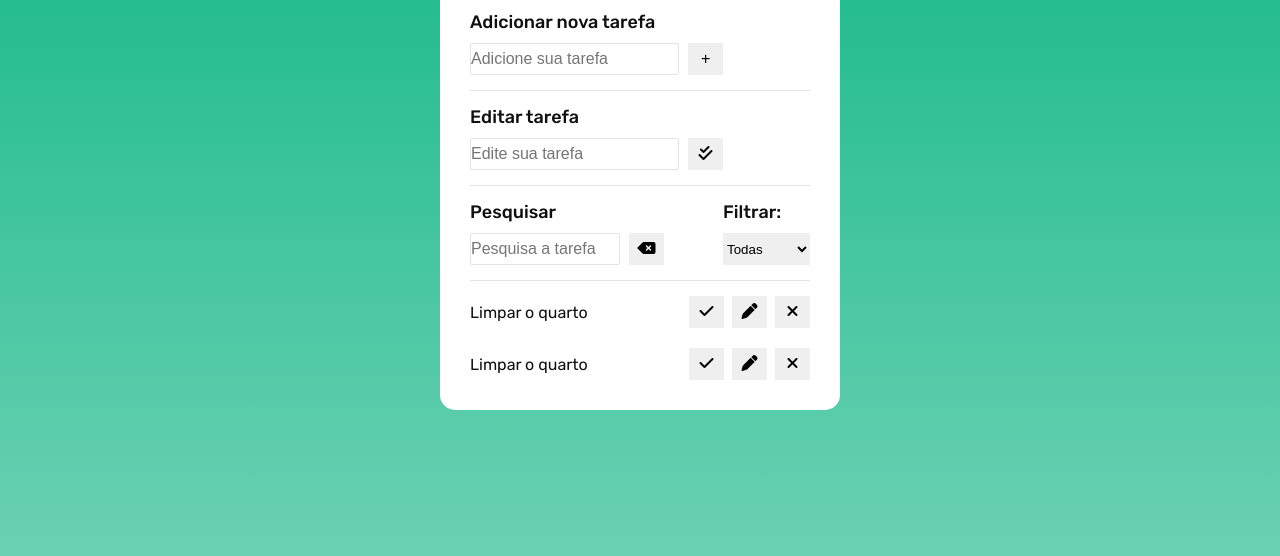
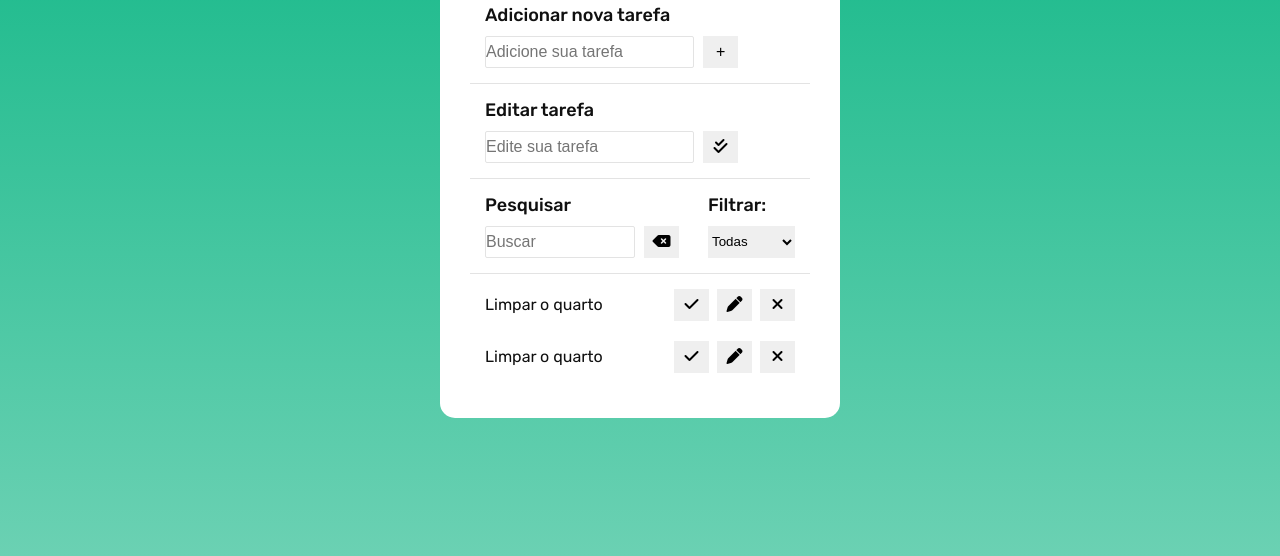
Before and after one commit to jhmat/to-do-list, a plain HTML site: page index.html in a window 1280 px wide. Shown: the part 244-800 px from the top of the page. Drawn offline with Linux system fonts and the light colour scheme.

Commit message:
corrige padding

```diff
--- a/index.html
+++ b/index.html
@@ -42,11 +42,7 @@
       <div class="ferramentas">
         <form action="" id="searchForm">
           <label for="searchTarefa">Pesquisar</label>
-          <input
-            type="text"
-            id="searchTarefa"
-            placeholder="Pesquisa a tarefa"
-          />
+          <input type="text" id="searchTarefa" placeholder="Buscar" />
           <button id="limpaPesquisa">
             <i class="fa-solid fa-delete-left"></i>
           </button>
--- a/style.css
+++ b/style.css
@@ -49,15 +49,13 @@ button {
   text-align: center;
   line-height: 1;
   padding-bottom: 15px;
-  margin-bottom: 15px;
   border-bottom: solid 1px #e3e3e3;
 }
 
 #addForm,
 #editForm,
 .ferramentas {
-  padding-bottom: 15px;
-  margin-bottom: 15px;
+  padding: 15px;
   border-bottom: solid 1px #e3e3e3;
 }
 
@@ -85,6 +83,7 @@ button {
 .listaTarefas {
   display: grid;
   grid-template-columns: 1fr;
+  padding: 15px;
   gap: 20px;
 }
 
```
